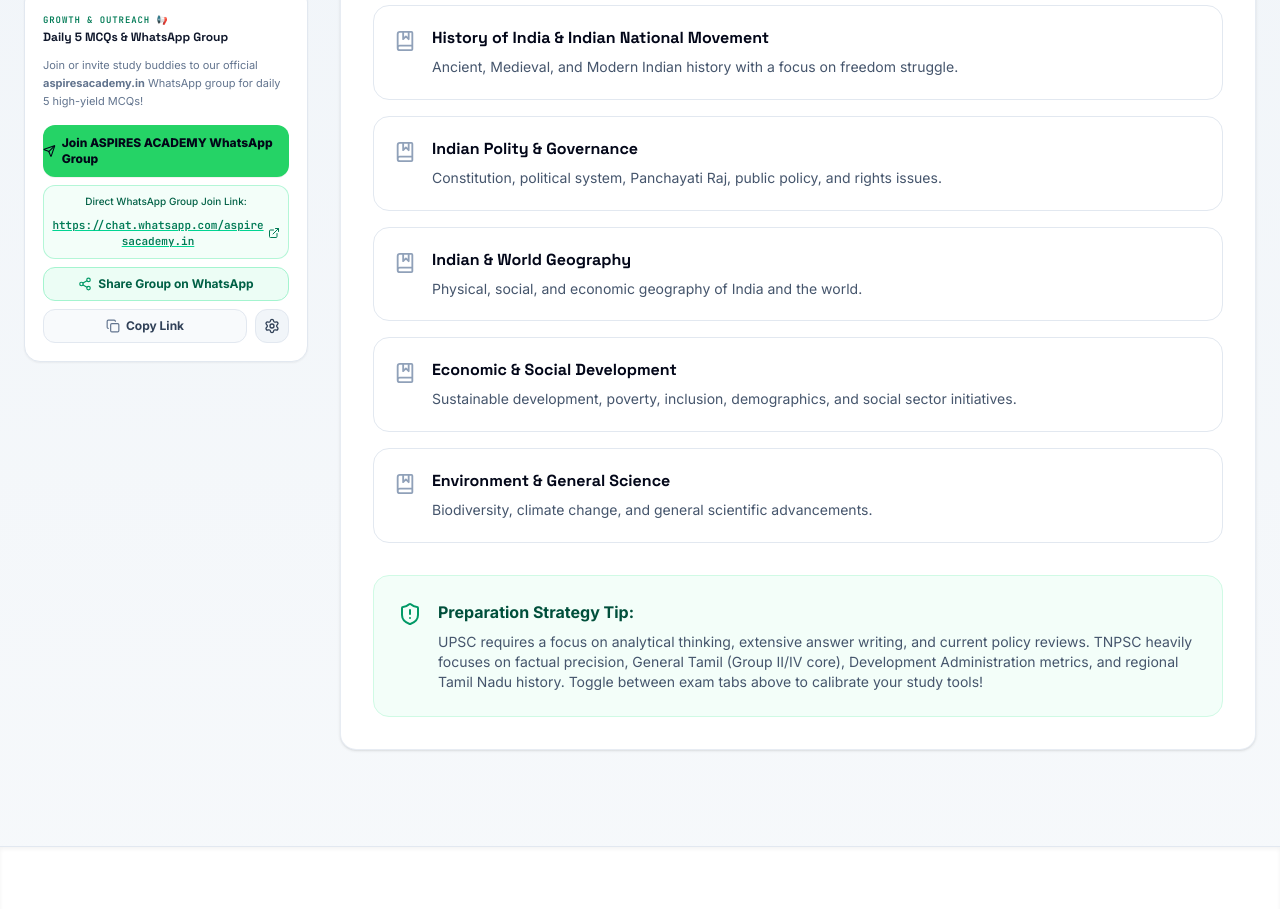
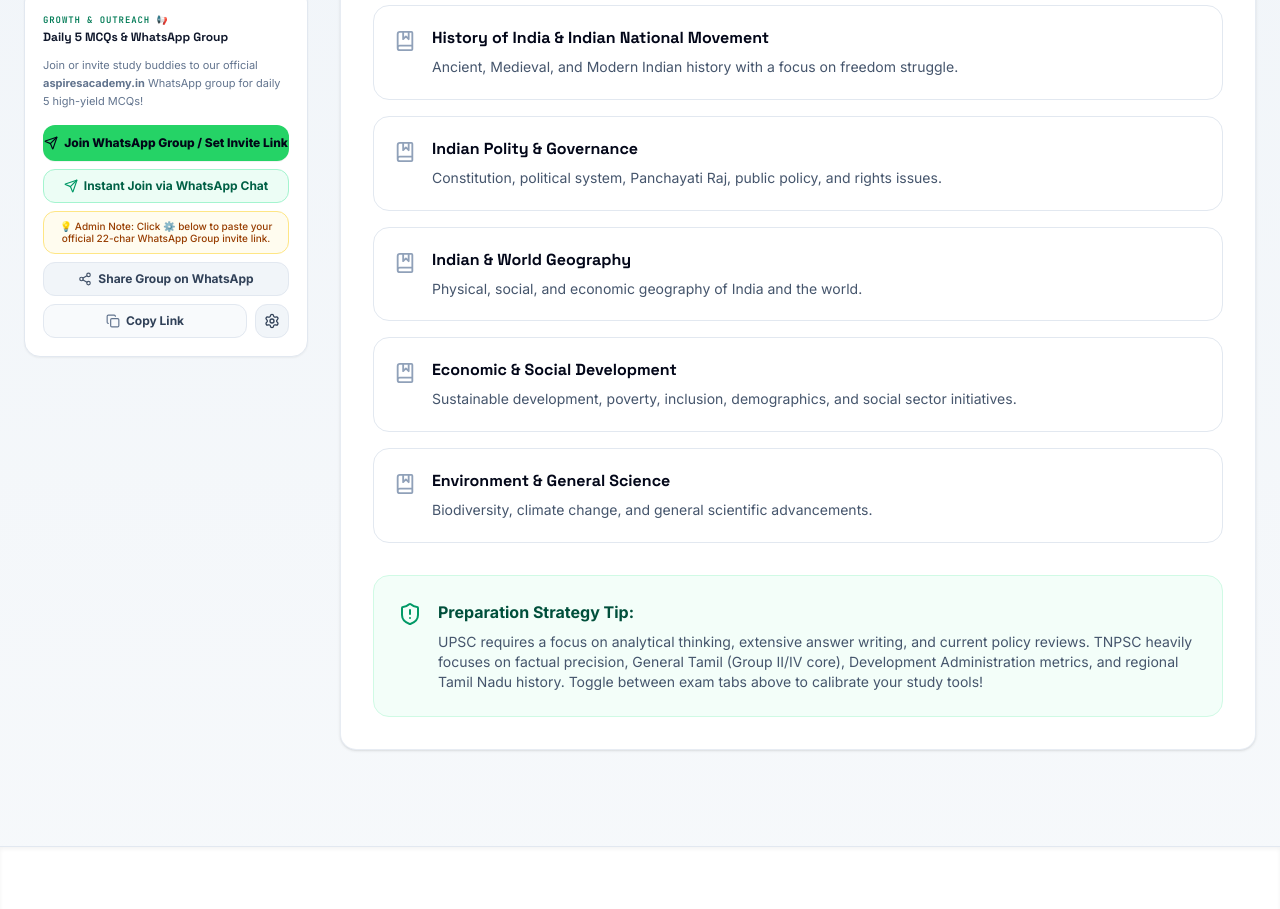
Before and after one commit to udayamoorthy-ux/AspiresAcademy, a React (Vite) app: page / in a window 1280 px wide. Shown: the part 1600-2509 px from the top of the page. Built offline with nearby package versions, Linux system fonts and the light colour scheme.

Commit message:
feat: implement dynamic WhatsApp group URL validation
Add URL extraction logic to validate and sanitize WhatsApp group links before navigation, defaulting to an empty state when no valid link is configured.

```diff
--- a/src/App.tsx
+++ b/src/App.tsx
@@ -240,25 +240,59 @@ export default function App() {
 
   // WhatsApp Group Link State & Handlers
   const [whatsappGroupUrl, setWhatsappGroupUrl] = useState<string>(() => {
-    return localStorage.getItem('aspires_whatsapp_group_url') || 'https://chat.whatsapp.com/aspiresacademy.in';
+    return localStorage.getItem('aspires_whatsapp_group_url') || '';
   });
   const [showWhatsAppGroupModal, setShowWhatsAppGroupModal] = useState<boolean>(false);
   const [tempWhatsAppUrlInput, setTempWhatsAppUrlInput] = useState<string>('');
 
+  const extractWhatsAppGroupCode = (url: string): string => {
+    if (!url) return '';
+    const trimmed = url.trim();
+    if (trimmed.toLowerCase().includes('aspiresacademy')) return '';
+    const match = trimmed.match(/chat\.whatsapp\.com\/([A-Za-z0-9_-]+)/);
+    if (match && match[1]) {
+      const code = match[1];
+      if (code.length >= 10 && !code.toLowerCase().includes('aspires')) {
+        return code;
+      }
+    }
+    return '';
+  };
+
   const getActiveWhatsAppGroupUrl = () => {
-    return localStorage.getItem('aspires_whatsapp_group_url') || whatsappGroupUrl || 'https://chat.whatsapp.com/aspiresacademy.in';
+    const rawUrl = localStorage.getItem('aspires_whatsapp_group_url') || whatsappGroupUrl || '';
+    const code = extractWhatsAppGroupCode(rawUrl);
+    if (code) {
+      return `https://chat.whatsapp.com/${code}`;
+    }
+    return '';
+  };
+
+  const hasValidWhatsAppGroupUrl = () => {
+    return !!getActiveWhatsAppGroupUrl();
   };
 
   const handleJoinWhatsAppGroup = () => {
-    const url = getActiveWhatsAppGroupUrl();
-    window.open(url, '_blank');
+    const validUrl = getActiveWhatsAppGroupUrl();
+    if (validUrl) {
+      window.open(validUrl, '_blank');
+    } else {
+      setTempWhatsAppUrlInput(localStorage.getItem('aspires_whatsapp_group_url') || '');
+      setShowWhatsAppGroupModal(true);
+    }
   };
 
   const handleSaveWhatsAppGroupUrl = (urlToSave: string) => {
-    const trimmed = urlToSave.trim() || 'https://chat.whatsapp.com/aspiresacademy.in';
+    const trimmed = urlToSave.trim();
     setWhatsappGroupUrl(trimmed);
     localStorage.setItem('aspires_whatsapp_group_url', trimmed);
-    window.open(trimmed, '_blank');
+    const code = extractWhatsAppGroupCode(trimmed);
+    if (code) {
+      window.open(`https://chat.whatsapp.com/${code}`, '_blank');
+    } else {
+      // Fallback to direct WhatsApp chat if code isn't valid base62 code
+      window.open(`https://api.whatsapp.com/send?text=${encodeURIComponent('Hi ASPIRES ACADEMY Admin! Please send me the WhatsApp Group invite link / add me to the study group.')}`, '_blank');
+    }
     setShowWhatsAppGroupModal(false);
   };
 
@@ -638,6 +672,8 @@ export default function App() {
               </p>
 
               <div className="grid grid-cols-1 gap-2 pt-0.5">
+                {hasValidWhatsAppGroupUrl() ? (
+                  <>
                     {/* Direct Join WhatsApp Group Link Anchor */}
                     <a
                       href={getActiveWhatsAppGroupUrl()}
@@ -662,17 +698,48 @@ export default function App() {
                         <ExternalLink className="h-3 w-3 shrink-0 inline" />
                       </a>
                     </div>
+                  </>
+                ) : (
+                  <>
+                    {/* Interactive Setup / Join Request Options when no real 22-char invite link is set yet */}
+                    <button
+                      onClick={handleJoinWhatsAppGroup}
+                      className="w-full bg-[#25D366] hover:bg-[#20ba5a] text-slate-950 font-extrabold text-xs py-2.5 rounded-xl flex items-center justify-center gap-1.5 transition-all shadow-2xs active:scale-95 cursor-pointer"
+                    >
+                      <Send className="h-3.5 w-3.5" />
+                      <span>Join WhatsApp Group / Set Invite Link</span>
+                    </button>
+
+                    <a
+                      href={`https://api.whatsapp.com/send?text=${encodeURIComponent(
+                        'Hi ASPIRES ACADEMY Admin! Please send me the official WhatsApp Group invite link to join the Daily 5 MCQs Study Group.'
+                      )}`}
+                      target="_blank"
+                      rel="noopener noreferrer"
+                      className="w-full bg-emerald-50 hover:bg-emerald-100 border border-emerald-200 text-emerald-800 font-bold text-xs py-2 rounded-xl flex items-center justify-center gap-1.5 transition-all cursor-pointer text-center"
+                    >
+                      <Send className="h-3.5 w-3.5 text-emerald-600" />
+                      <span>Instant Join via WhatsApp Chat</span>
+                    </a>
+
+                    <div className="bg-amber-50/80 border border-amber-200 rounded-xl p-2 text-center">
+                      <span className="text-[10px] text-amber-800 font-medium leading-tight block">
+                        💡 Admin Note: Click ⚙️ below to paste your official 22-char WhatsApp Group invite link.
+                      </span>
+                    </div>
+                  </>
+                )}
 
                 {/* Share WhatsApp Group & Site Link */}
                 <a
                   href={`https://api.whatsapp.com/send?text=${encodeURIComponent(
-                    `Join official ASPIRES ACADEMY WhatsApp Study Group & Portal for Daily 5 MCQs, AI Voice Lessons, Essay Grading & Mock Tests!\n\n👥 Join Official WhatsApp Group: ${localStorage.getItem('aspires_whatsapp_group_url') || 'https://chat.whatsapp.com/aspiresacademy.in'}\n🌐 Practice Web Portal: https://aspiresacademy.in`
+                    `Join official ASPIRES ACADEMY WhatsApp Study Group & Portal for Daily 5 MCQs, AI Voice Lessons, Essay Grading & Mock Tests!\n\n👥 Join Official WhatsApp Group: ${getActiveWhatsAppGroupUrl() || 'https://aspiresacademy.in'}\n🌐 Practice Web Portal: https://aspiresacademy.in`
                   )}`}
                   target="_blank"
                   rel="noopener noreferrer"
-                  className="w-full bg-emerald-50 hover:bg-emerald-100 border border-emerald-200 text-emerald-800 font-bold text-xs py-2 rounded-xl flex items-center justify-center gap-1.5 transition-all active:scale-95 cursor-pointer"
+                  className="w-full bg-slate-100 hover:bg-slate-200 border border-slate-200 text-slate-700 font-bold text-xs py-2 rounded-xl flex items-center justify-center gap-1.5 transition-all active:scale-95 cursor-pointer"
                 >
-                  <Share2 className="h-3.5 w-3.5 text-emerald-600" />
+                  <Share2 className="h-3.5 w-3.5 text-slate-600" />
                   <span>Share Group on WhatsApp</span>
                 </a>
 
```
Lines whose indentation alone changed are shown as unchanged.
